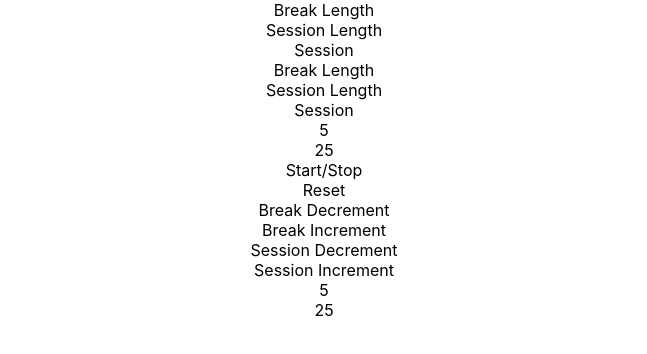
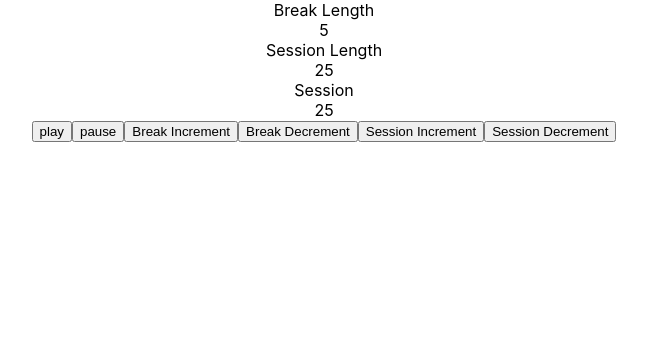
Before and after one commit to Joseph-Worthington/work-break-clock, a React (Create React App) app: page / in a window 1280 px wide. Shown: the top 354 px of the page, without its empty margins (316-963 px from the left). Built offline with nearby package versions, Linux system fonts and the light colour scheme; the HTML template or start-up script is replaced by a standard one.

Commit message:
Add buttons

```diff
--- a/src/App.tsx
+++ b/src/App.tsx
@@ -1,29 +1,75 @@
-import React from 'react';
+import React, {useEffect} from 'react';
 import BreakClock from './components/BreakClock';
+import Button from './Utilities/Button';
 import './App.css';
 
 const App = () => {
 
   const [breakLength, setBreakLength] = React.useState(5);
   const [sessionLength, setSessionLength] = React.useState(25);
+  const [sessionNumber, setSessionNumber] = React.useState(0);
+  const [isPlaying, setIsPlaying] = React.useState(false);
+
+  const onSessionIncrementClick = () => {
+    if(sessionLength < 60)
+      setSessionLength(sessionLength + 1);
+  }
+
+  const onSessionDecrementClick = () => {
+    if(sessionLength > 15)
+      setSessionLength(sessionLength - 1)
+  }
+
+  const onBreakLengthIncrementClick = () => {
+    if(breakLength < 30)
+      setBreakLength( breakLength + 1)
+  }
+
+  const onBreakLengthDecrementClick = () => {
+    if(breakLength > 5)
+      setBreakLength( breakLength - 1)
+  }
+
+  // useEffect(() => {
+  //   while (isPlaying) {
+  //     if(sessionLength > 0) {
+  //         setSessionLength(sessionLength - 0.01);
+  //     } else if(breakLength > 0 ){
+  //         setBreakLength(breakLength - 0.01)
+  //     }else {
+  //       setSessionNumber(sessionNumber + 1);
+  //       setIsPlaying(false);
+  //       return
+  //     }
+  //   }
+  // });
+
+
+
+  const playClick = () => {
+      if(!isPlaying && sessionLength > 0) {
+        setIsPlaying(true);
+      }
+  }
+
+  const pauseClick = () => {
+    if(isPlaying && sessionLength > 0){
+      setIsPlaying(false);
+
+    }
+  }
 
 
 
   return (
     <div className="App">
-      <div id="break-label">Break Length</div>
-      <div id="session-label">Session Length</div>
-      <div id="timer-label">Session</div>
-      <BreakClock sessionTime={sessionLength} breakTime={breakLength} />
-      <div id="start_stop">Start/Stop</div>
-      <div id="reset">Reset</div>
-      <div id="break-decrement">Break Decrement</div>
-
-      <div id="break-increment">Break Increment</div>
-      <div id="session-decrement">Session Decrement</div>
-      <div id="session-increment">Session Increment</div>
-      <div id="break-length">5</div>
-      <div id="session-length">25</div>
+      <BreakClock sessionTime={sessionLength} breakTime={breakLength} sessionNumber={sessionNumber} />
+      <Button id="play" onClick={playClick} text="play" />
+      <Button id="pause" onClick={pauseClick} text="pause" />
+      <Button id="break-increment" onClick={onBreakLengthIncrementClick} text="Break Increment" />
+      <Button id="break-decrement" onClick={onBreakLengthDecrementClick} text="Break Decrement" />
+      <Button id="session-increment" onClick={onSessionIncrementClick} text="Session Increment" />
+      <Button id="session-decrement" onClick={onSessionDecrementClick} text="Session Decrement" />
     </div>
   );
 }
--- /dev/null
+++ b/src/Utilities/Button.tsx
@@ -0,0 +1,17 @@
+import React from "react";
+
+interface ButtonProps {
+  id: string;
+  onClick: () => void;
+  text: string;
+}
+
+const Button: React.FC<ButtonProps> = ({ id, onClick, text }) => {
+  return (
+    <button id={id} onClick={onClick}>
+      {text}
+    </button>
+  );
+};
+
+export default Button;
--- a/src/components/BreakClock.tsx
+++ b/src/components/BreakClock.tsx
@@ -3,6 +3,7 @@ import React from "react";
 interface BreakClockProps {
   breakTime: number;
   sessionTime: number;
+  sessionNumber: number;
 }
 
 
@@ -10,10 +11,11 @@ const BreakClock: React.FC<BreakClockProps> = ({ breakTime, sessionTime }) => {
   return (
     <div>
       <div id="break-label">Break Length</div>
+      <div id="break-length">{breakTime}</div>
       <div id="session-label">Session Length</div>
+      <div id="session-length">{sessionTime}</div>
       <div id="timer-label">Session</div>
-      <div id="break-length">{breakTime}</div>
-      <div id="session-length">{sessionTime}</div>
+      <div id="session-number">{sessionTime}</div>
     </div>
   );
 };
```
